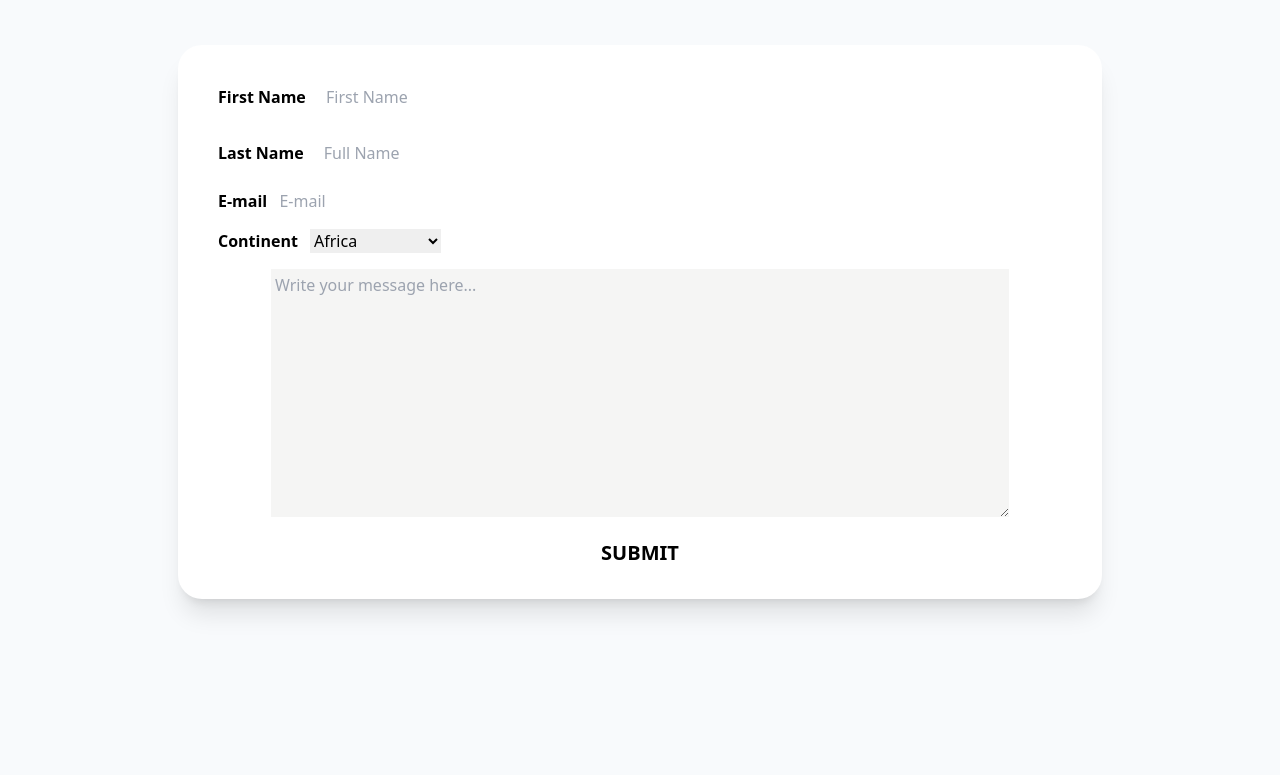
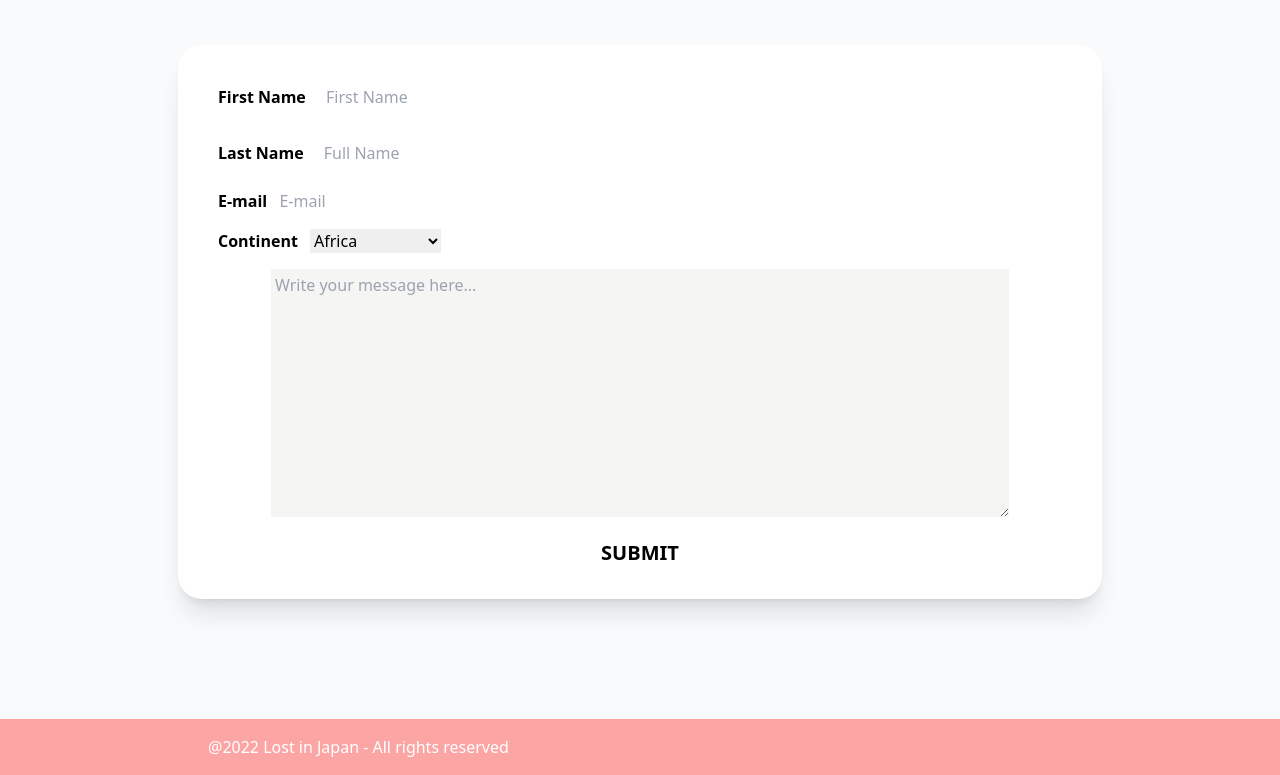
Before and after one commit to Kumaguro3/tailwind-project, a website: page index.html in a window 1280 px wide. Shown: the part 2304-3079 px from the top of the page. Before the commit the page ends 3023 px from the top, so only its background shows below. Drawn offline with Linux system fonts and the light colour scheme.

Commit message:
Created footer

```diff
--- a/index.html
+++ b/index.html
@@ -179,6 +179,14 @@
 </form>
 </div>
    </main>
+     <footer class="sticky bottom-0 z-10 bg-red-300 text-white">
+
+      <section class="mx-auto flex max-w-4xl  p-4">
+
+        <h5 class="text-left">@2022 Lost in Japan - All rights reserved</h4>
+
+      </section>
+    </footer>
 
     <script src="https://smtpjs.com/v3/smtp.js">
     </script>
```
